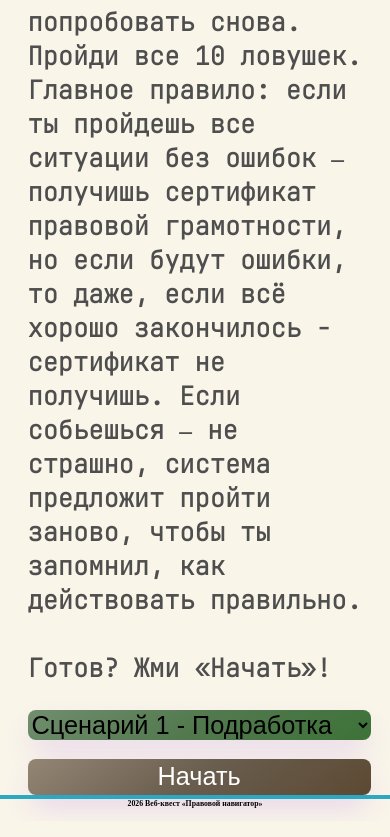
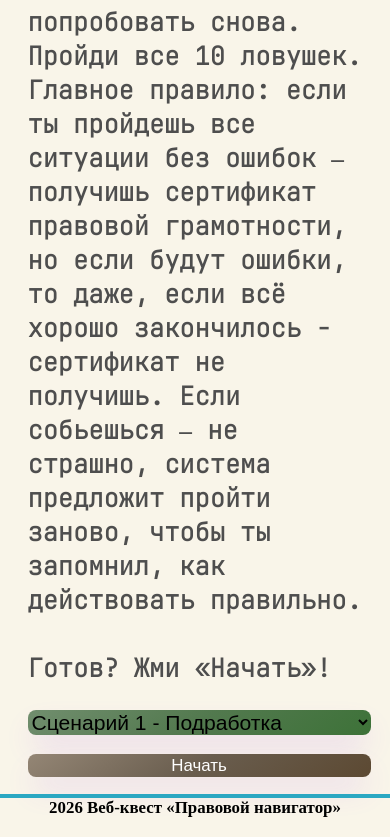
Before and after one commit to Rvl-Vovka/Web-quest, a plain HTML site: page index.html in a window 390 px wide. Shown: the part 972-1809 px from the top of the page. Drawn offline with Linux system fonts and the light colour scheme; a web font is replaced by a local one.

Commit message:
make everyhting even smaller on phone, fix bottom bar size and spacing

```diff
--- a/styles.css
+++ b/styles.css
@@ -104,8 +104,8 @@ h4{
     text-align: center;
     font-family: "Oswald";
     font-size: 2vw;
-    height: 1vw;
-    margin-top: auto;
+    height: 1vh;
+    margin-top: 2vh;
 }
 
 
@@ -120,17 +120,15 @@ h4{
         font-size: 1.5vh;
         line-height: 2.25vh;
     }
-    h2{
-        font-size: 2.5vh;
-    }
-    h3{
-        font-size: 2.1vh;
+    h4{
+        font-size: 2vh;
     }
     select{
-        font-size: 3vh;
+        font-size: 2.5vh;
+        line-height: 2.5vh;
     }
     button{
-        font-size: 3vh;
-        line-height: 4vh;
+        font-size: 2vh;
+        line-height: 2.5vh;
     }
 }
```
